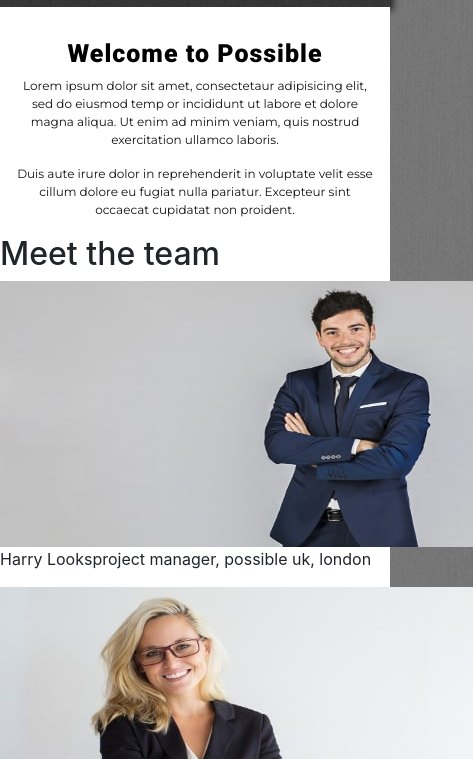
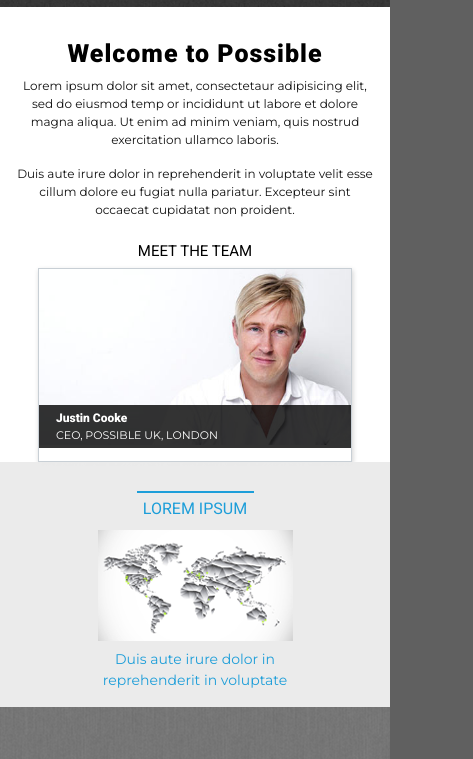
Before and after one commit to Dominik-Zajac/HTML..-..Possible, a website: page src/index.html in a window 390 px wide. Shown: the part 85-844 px from the top of the page, 473 px wide, since content can reach past the window. Drawn offline with nearby package versions, Linux system fonts and the light colour scheme; files that its build step writes are made by us from their sources.

Commit message:
Add styles main-gallery

```diff
--- a/src/index.html
+++ b/src/index.html
@@ -92,7 +92,7 @@
                             <h2 class="gallery-title">Meet the team</h2>
                             <div class="gallery-container">
                                 <div class="images-container">
-                                    <figure class="image-box">
+                                    <!-- <figure class="image-box">
                                         <img src="img/avatar1.jpg" alt="Harry Looks photo" class="big-image">
                                         <figcaption class="title-image">Harry Looks<span class="subtitle-image">project
                                                 manager, possible uk, london</span>
@@ -102,14 +102,14 @@
                                         <img src="img/avatar2.jpg" alt="Margaret Farewell photo" class="big-image">
                                         <figcaption class="title-image">Margaret Farewell<span class="subtitle-image">ux
                                                 designer, possible uk, london</span></figcaption>
-                                    </figure>
+                                    </figure> -->
                                     <figure class="image-box">
                                         <img src="img/avatar3.jpg" alt="Justin Cooke photo" class="big-image">
                                         <figcaption class="title-image">Justin Cooke<span class="subtitle-image">ceo,
                                                 possible uk, london</span>
                                         </figcaption>
                                     </figure>
-                                    <figure class="image-box">
+                                    <!-- <figure class="image-box">
                                         <img src="img/avatar4.jpg" alt="Vanessa Jefferson photo" class="big-image">
                                         <figcaption class="title-image">Vanessa Jefferson<span
                                                 class="subtitle-image">finance director, possible uk, london</span>
@@ -146,7 +146,7 @@
                                         <img src="img/avatar10.jpg" alt="Jenny Constanty photo" class="big-image">
                                         <figcaption class="title-image">Jenny Constanty<span class="subtitle-image">hr
                                                 specialist, possible uk, london</span></figcaption>
-                                    </figure>
+                                    </figure> -->
                                 </div>
                             </div>
                         </div>
--- a/src/sass/sections/_main-wrapper.scss
+++ b/src/sass/sections/_main-wrapper.scss
@@ -1,6 +1,4 @@
 .main-wrapper {
-    // display: flex;
-    // justify-content: center;
     height: 80vh;
 
     .main-container {
@@ -11,6 +9,7 @@
         min-width: 515px;
         background-color: $main-color;
 
+        // Main text
         .main-text {
             padding-top: 32px;
             padding-left: 24px;
@@ -28,8 +27,69 @@
                 line-height: 18px;
             }
         }
+
+        // Big image
+        .main-gallery {
+            display: flex;
+            flex-direction: column;
+            align-items: center;
+            justify-content: center;
+            margin-top: 6%;
+
+            .gallery-title {
+                @include text($main-font, 15px, 400, $second-color);
+
+                align-self: flex-start;
+                margin-left: 4%;
+                text-transform: uppercase;
+            }
+
+            .gallery-container {
+                max-width: 475px;
+                max-height: 375px;
+                box-shadow: 1px 2px 5px rgba(0, 0, 0, 0.18);
+                border: 1px solid rgba(158, 171, 182, 0.57);
+                background-color: $main-color;
+
+                .images-container {
+
+                    .image-box {
+                        max-width: 473px;
+                        max-height: 266px;
+
+                        &:hover>.title-image {
+                            opacity: 1;
+                        }
+                    }
+
+                    .big-image {
+                        position: relative;
+                    }
+
+                    .title-image {
+                        @include text($main-font, 12px, 700, $main-color);
+
+                        width: 473px;
+                        position: absolute;
+                        bottom: 14px;
+                        padding: 4px 17px;
+                        opacity: 0;
+                        transition-duration: 1s;
+                        background-color: rgba(0, 0, 0, 0.8);
+                    }
+
+                    .subtitle-image {
+                        @include text($paragraph-font, 11px, 400, $main-color);
+
+                        display: block;
+                        text-transform: uppercase;
+                    }
+                }
+            }
+        }
     }
 
+    // Text and map
     .main-sidebar {
         display: flex;
         height: 100%;
@@ -90,6 +150,30 @@
                     padding: 0 15px;
                 }
             }
+
+            .main-gallery {
+
+                .gallery-title {
+                    align-self: center;
+                    margin-left: 0%;
+                }
+
+                .gallery-container {
+
+                    .images-container {
+
+                        .big-image {
+                            max-width: 80vw;
+                        }
+
+                        .title-image {
+                            width: 80vw;
+                            opacity: 1;
+                            transition: 0s;
+                        }
+                    }
+                }
+            }
         }
 
         .main-sidebar {
@@ -114,3 +198,25 @@
         }
     }
 }
+
+@media (min-width: 768px) and (max-width: 1024px) {
+    .main-wrapper {
+
+        .main-content {
+
+            .main-gallery {
+
+                .gallery-container {
+
+                    .images-container {
+
+                        .title-image {
+                            opacity: 1;
+                            transition: 0s;
+                        }
+                    }
+                }
+            }
+        }
+    }
+}
```
